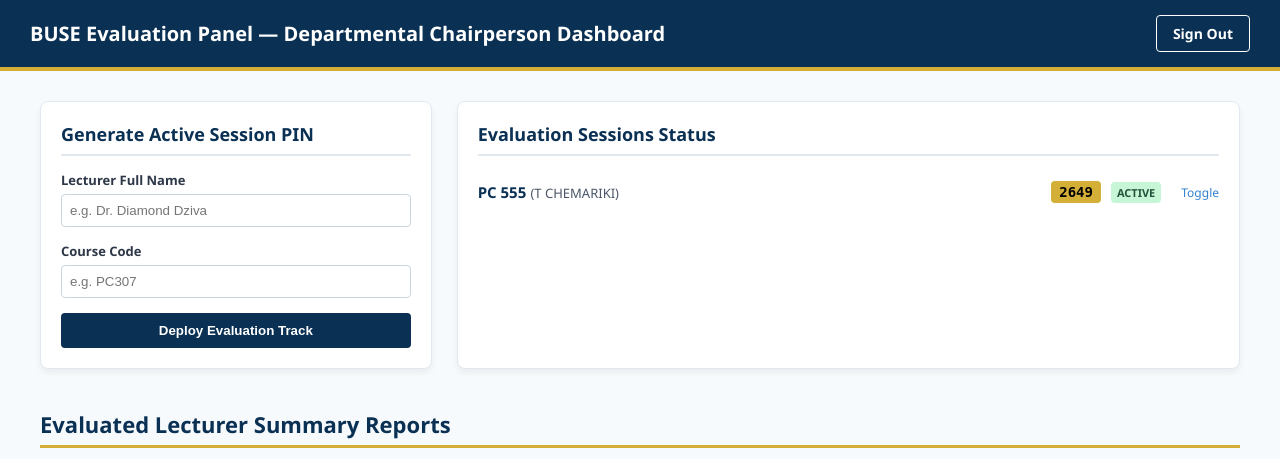
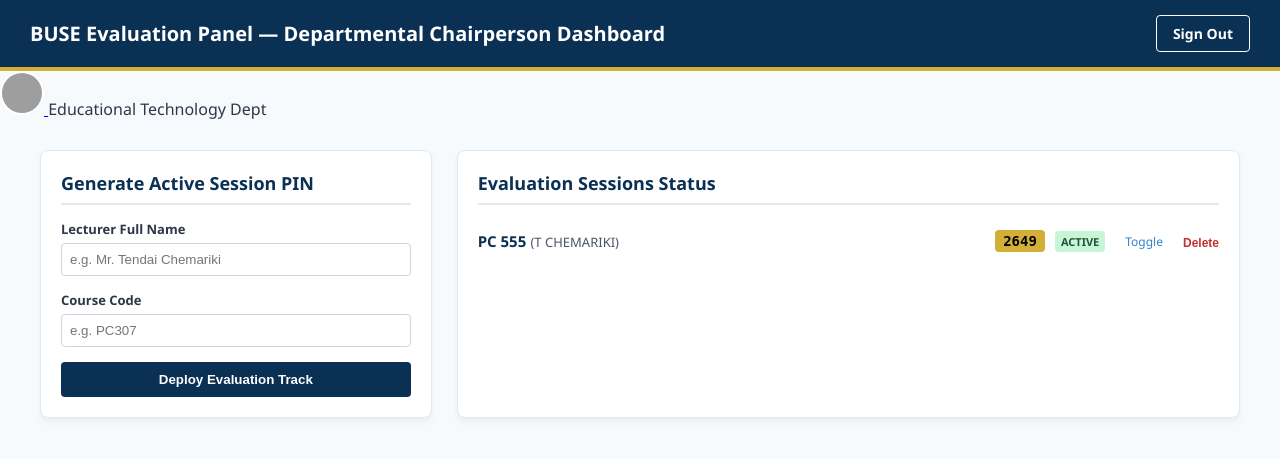
Before and after one commit to tenchem/buse_evaluation, a Flask app: page /admin/dashboard in a window 1280 px wide. Shown: the top 459 px of the page. Run offline with Flask 3, Linux system fonts and the light colour scheme; the visitor is signed in with stand-in values (Sample User, id 1); data comes from the database, SQL or seed files in the repository; grey boxes are pictures that could not be loaded.

Commit message:
Add files via upload

```diff
--- a/templates/dashboard.html
+++ b/templates/dashboard.html
@@ -143,6 +143,18 @@
             margin-left: 10px;
         }
         .toggle-link:hover { text-decoration: underline; }
+        .delete-link {
+            font-size: 12px;
+            color: #C53030;
+            text-decoration: none;
+            background: none;
+            border: none;
+            padding: 0;
+            cursor: pointer;
+            margin-left: 10px;
+            font-weight: bold;
+        }
+        .delete-link:hover { text-decoration: underline; }
 
         /* Report / Evaluation Metrics */
         .lecturer-report-card {
@@ -267,6 +279,25 @@
     <a href="{{ url_for('admin_logout') }}" class="btn-logout">Sign Out</a>
 </div>
 
+<nav class="navbar navbar-dark bg-dark">
+    <div class="container-fluid">
+        <a class="navbar-brand d-flex align-items-center" href="#">
+            <!-- Smaller Logo next to the Dashboard Title -->
+            <img src="{{ url_for('static', filename='images/buse_logo.png') }}"
+                 alt="BUSE Logo"
+                 width="40"
+                 height="40"
+                 class="d-inline-block align-text-top me-2"
+                 style="border-radius: 50%; background-color: white; padding: 2px;">
+
+        </a>
+        <span class="navbar-text text-white">
+            Educational Technology Dept
+        </span>
+    </div>
+</nav>
+
+
 <div class="dashboard-container">
 
     <div class="control-grid">
@@ -276,7 +307,7 @@
             <form action="{{ url_for('create_session') }}" method="POST">
                 <div class="form-row">
                     <label for="lecturer_name">Lecturer Full Name</label>
-                    <input type="text" id="lecturer_name" name="lecturer_name" placeholder="e.g. Dr. Diamond Dziva" required>
+                    <input type="text" id="lecturer_name" name="lecturer_name" placeholder="e.g. Mr. Tendai Chemariki" required>
                 </div>
                 <div class="form-row">
                     <label for="course_code">Course Code</label>
@@ -284,6 +315,13 @@
                 </div>
                 <button type="submit" class="btn-action">Deploy Evaluation Track</button>
             </form>
+
+
+
+
+
+
+
         </div>
 
         <!-- Panel Showing Existing Sessions & PINs -->
@@ -307,6 +345,9 @@
                                     <span class="status-badge status-inactive">Closed</span>
                                 {% endif %}
                                 <a href="{{ url_for('toggle_session', session_id=s.id) }}" class="toggle-link">Toggle</a>
+                                <form action="{{ url_for('delete_session', session_id=s.id) }}" method="POST" style="display: inline;" onsubmit="return confirm('Delete this lecturer profile and all associated session data?');">
+                                    <button type="submit" class="delete-link">Delete</button>
+                                </form>
                             </div>
                         </div>
                     {% endfor %}
@@ -328,7 +369,21 @@
         <div class="lecturer-report-card">
             <div class="report-header">
                 <h3>{{ lec.lecturer_name }} — <span style="font-weight: normal;">{{ lec.course_code }}</span></h3>
+
+
+
+
                 <div class="overall-score-badge">Overall Rating: {{ lec.overall_average }}/4</div>
+
+
+
+
+
+
+
+
+
+
             </div>
 
             <div class="meta-stats-row">
@@ -389,6 +444,8 @@
 
 </div>
 
+
+
 <script>
     function toggleDetails(tableId) {
         var table = document.getElementById(tableId);
```
Also changed, not shown: templates/login.html (+8 -0 lines).
